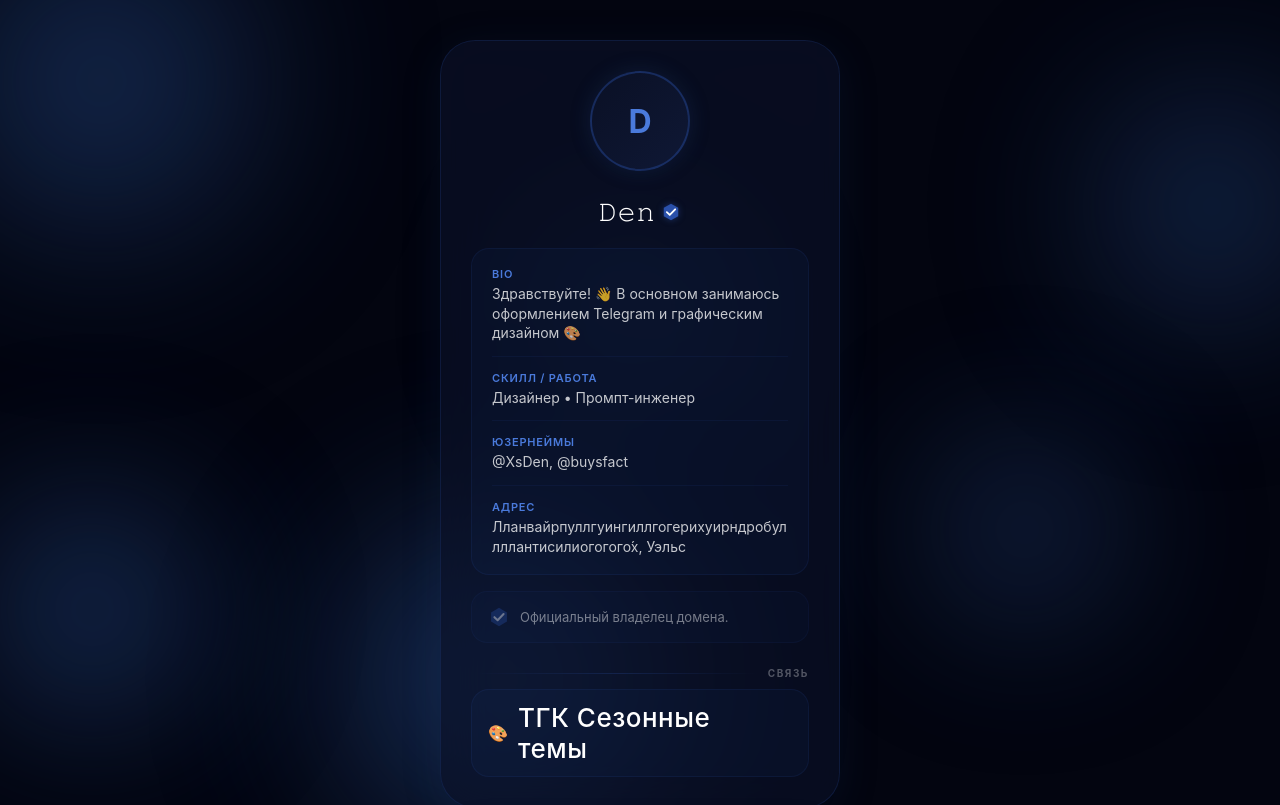
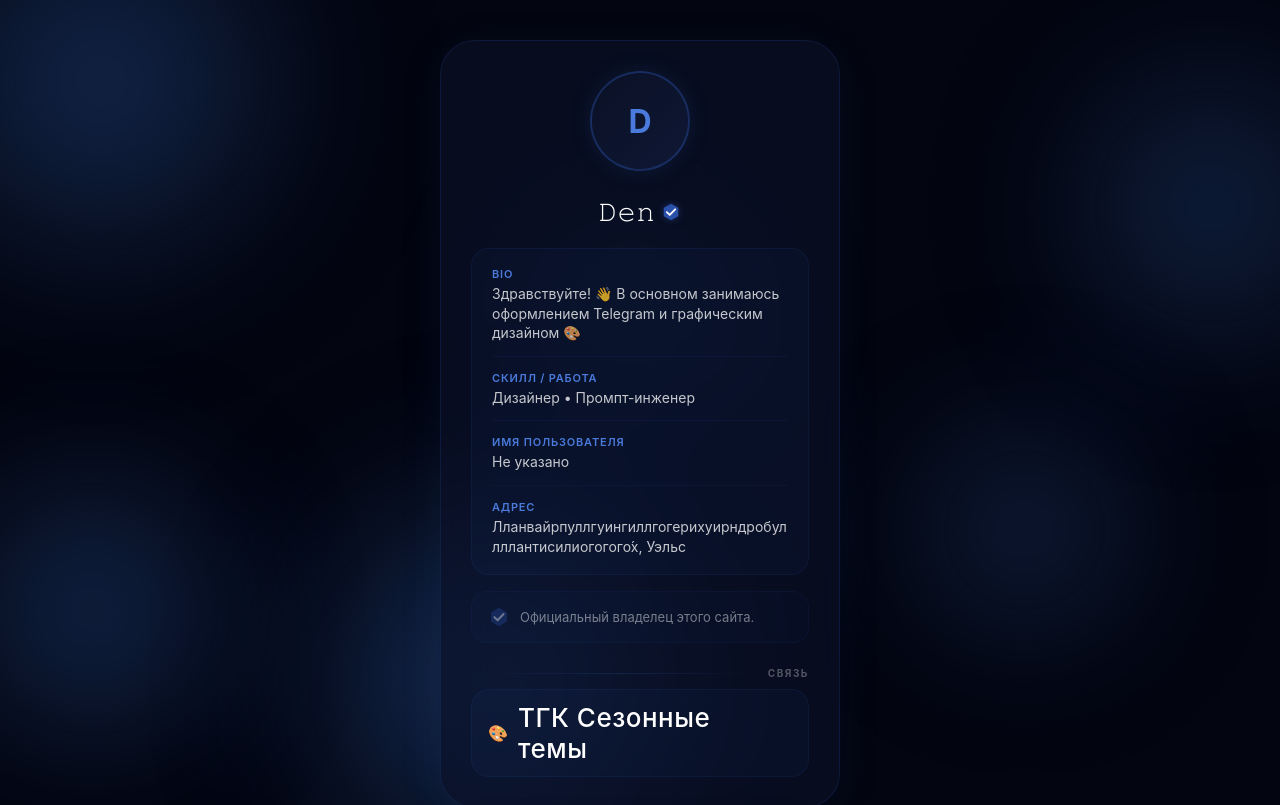
Before and after one commit to den0denich-oss/Bio, a plain HTML site: page index.html in a window 1280 px wide. Shown: the top 805 px of the page. Drawn offline with Linux system fonts and the light colour scheme.

Commit message:
Update index.html

```diff
--- a/index.html
+++ b/index.html
@@ -207,13 +207,13 @@
         <div class="info-group">
             <div class="info-row"><span class="label">Bio</span><div class="value">Здравствуйте! 👋 В основном занимаюсь оформлением Telegram и графическим дизайном ‍🎨</div></div>
             <div class="info-row"><span class="label">Скилл / Работа</span><div class="value">Дизайнер • Промпт-инженер</div></div>
-            <div class="info-row"><span class="label">Юзернеймы</span><div class="value">@XsDen, @buysfact</div></div>
+            <div class="info-row"><span class="label">Имя пользователя</span><div class="value">Не указано</div></div>
             <div class="info-row"><span class="label">Адрес</span><div class="value">Лланвайрпуллгуингиллгогерихуирндробуллллантисилиогогого́х, Уэльс</div></div>
         </div>
 
         <div class="verified-section">
             <div class="v-icon"><svg viewBox="0 0 24 24" xmlns="http://www.w3.org/2000/svg"><path d="M12 2L20.66 7V17L12 22L3.34 17V7L12 2Z" fill="rgba(42, 80, 170, 0.6)"/><path d="M7 12.2L10.5 15.5L17 8.8" stroke="rgba(255,255,255,0.7)" stroke-width="2.2" stroke-linecap="round" stroke-linejoin="round" fill="none"/></svg></div>
-            <div class="v-text">Официальный владелец домена.</div>
+            <div class="v-text">Официальный владелец этого сайта.</div>
         </div>
 
         <div class="social-section">
```
